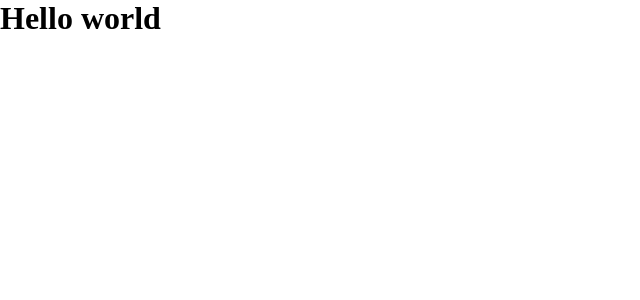
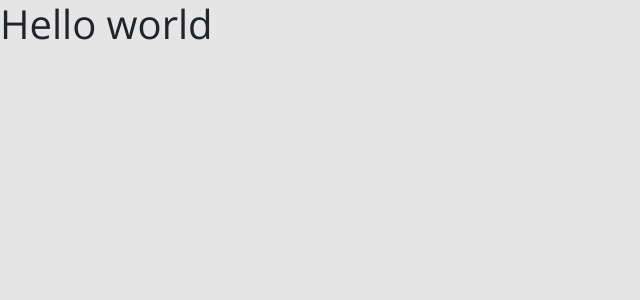
Before and after one commit to eng-gabrielscardoso/dsmovie, a React (Create React App) app in the folder frontend/: page / in a window 1280 px wide. Shown: the top 300 px of the page, without its empty margins (0-640 px from the left). Built offline with nearby package versions, Linux system fonts and the light colour scheme.

Commit message:
feat: bootstrap

```diff
--- a/frontend/package.json
+++ b/frontend/package.json
@@ -10,6 +10,7 @@
     "@types/node": "^16.7.13",
     "@types/react": "^17.0.20",
     "@types/react-dom": "^17.0.9",
+    "bootstrap": "5.1.3",
     "react": "^17.0.2",
     "react-dom": "^17.0.2",
     "react-scripts": "5.0.0",
--- a/frontend/src/index.css
+++ b/frontend/src/index.css
@@ -1,11 +1,23 @@
+@import url('https://fonts.googleapis.com/css2?family=Open+Sans:wght@400;700&display=swap');
+
+:root {
+  --color-primary: #4D41C0;
+}
+
 * {
   margin: 0;
   padding: 0;
   box-sizing: border-box;
+  font-family: 'Open Sans', sans-serif;
 }
 
-html,
-body {
+html, body {
   height: 100%;
   overflow-x: hidden;
+  background-color: #E5E5E5;
 }
+
+a, a:hover {
+  text-decoration: none;
+  color: unset;
+}
--- a/frontend/src/index.tsx
+++ b/frontend/src/index.tsx
@@ -1,7 +1,9 @@
 import React from 'react';
 import ReactDOM from 'react-dom';
+import App from './App';
+
+import 'bootstrap/dist/css/bootstrap.css';
 import './index.css';
-import App from './App';
 
 ReactDOM.render(
   <React.StrictMode>
```
Also changed, not shown: 1 other file (tests, documents, lock files or other folders).
